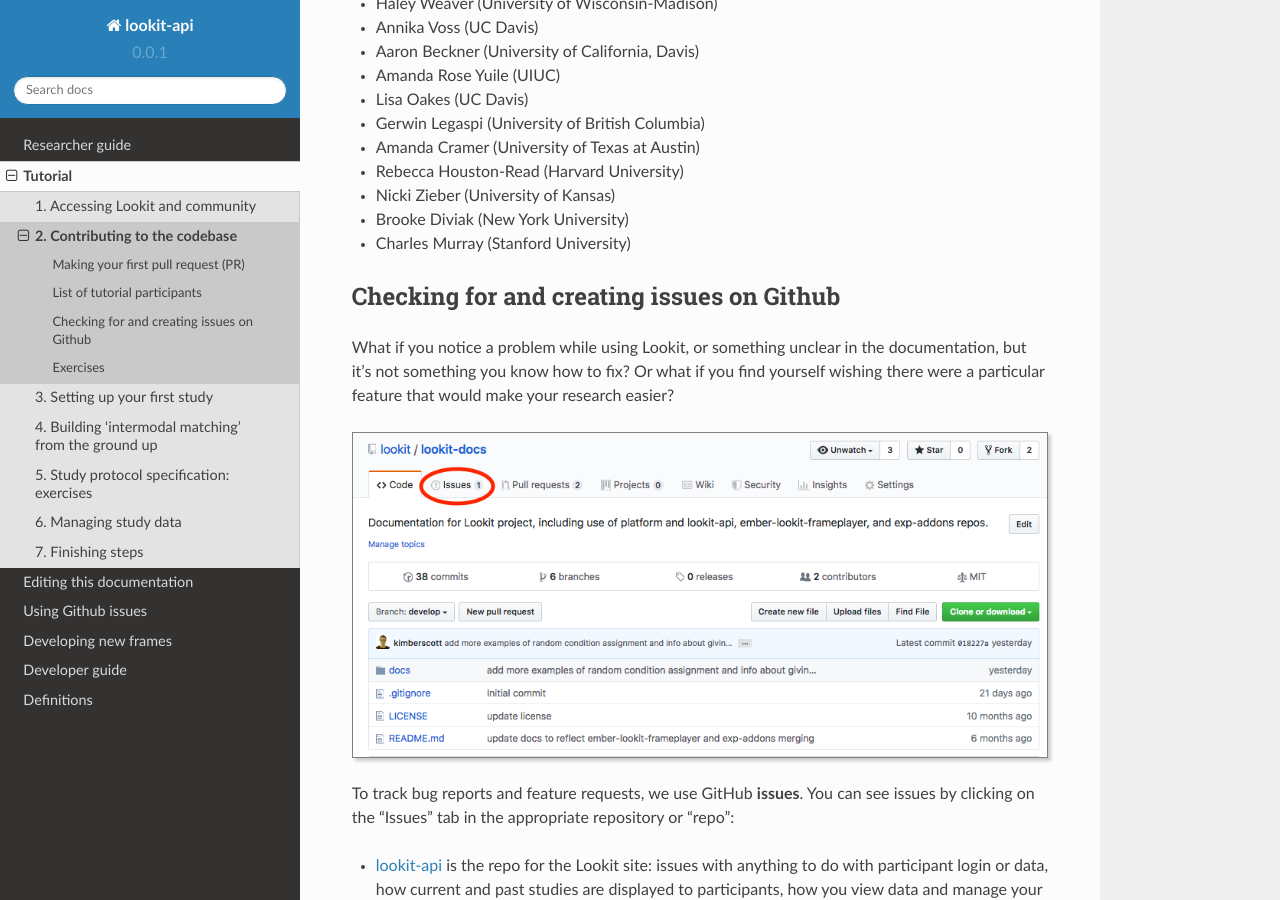
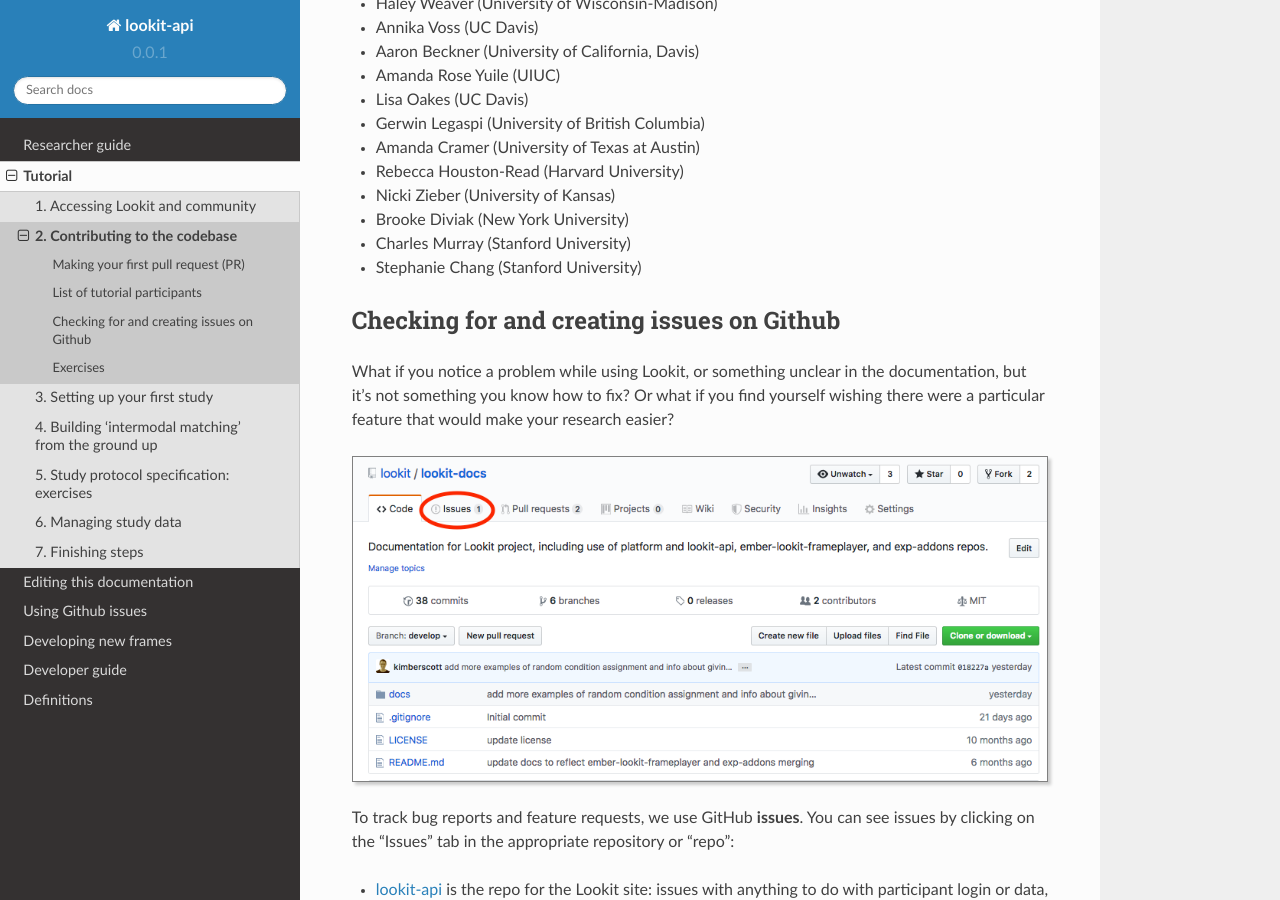
Before and after one commit to lookit/lookit-docs, a Sphinx documentation site: the page built from docs/source/tutorial-contributing.rst, in a window 1280 px wide and 900 px high, scrolled down 4645 px. Built offline with Sphinx 7.4.7 and the Read the Docs theme 2.0.0, drawn with Linux system fonts in a browser that asks for light colours.

Commit message:
Add tutorial participant to list

```diff
--- a/docs/source/tutorial-contributing.rst
+++ b/docs/source/tutorial-contributing.rst
@@ -110,6 +110,7 @@
 - Nicki Zieber (University of Kansas)
 - Brooke Diviak (New York University)
 - Charles Murray (Stanford University)
+- Stephanie Chang (Stanford University)
 
 .. _Github issues overview:
 
```
